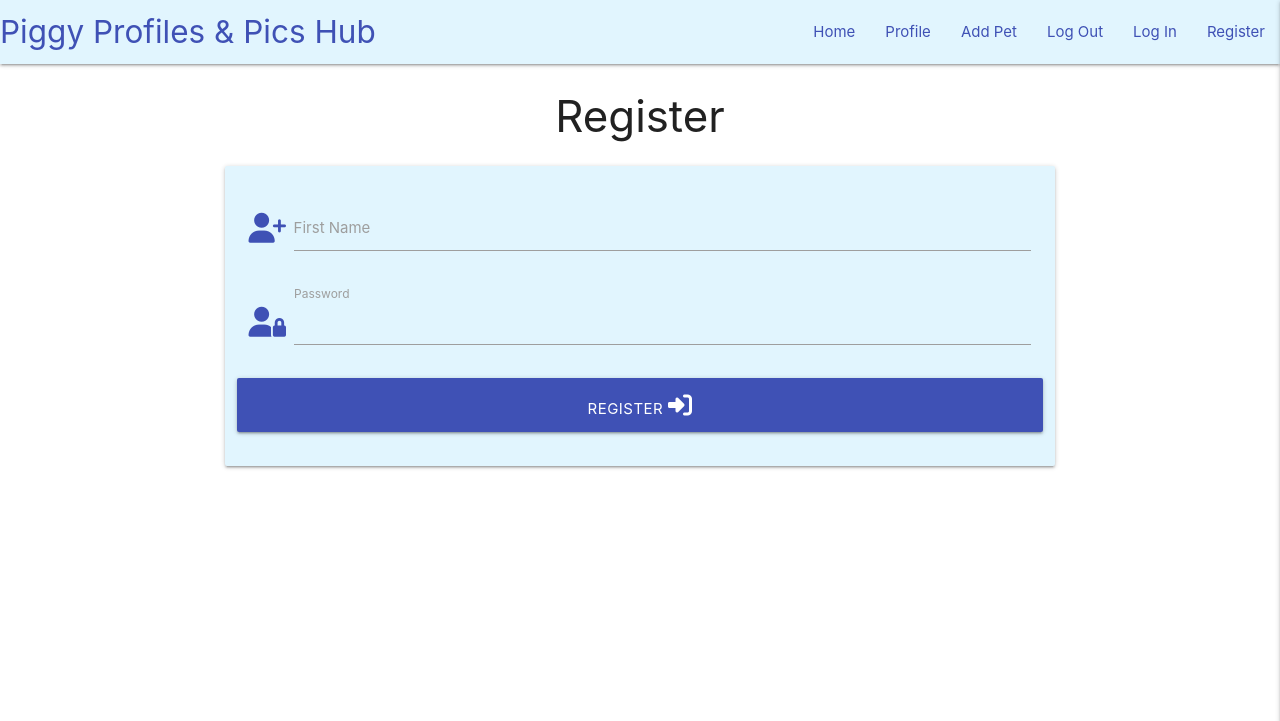
After one commit to marina9222/guinea-pig-database, a Flask app: page /register in a window 1280 px wide. The commit adds this page. Shown: the top 721 px of the page. Run offline with Flask 2, Linux system fonts and the light colour scheme; some libraries are stand-ins or nearby versions.

Commit message:
Add: Register template

```diff
--- a/app.py
+++ b/app.py
@@ -40,6 +40,11 @@ def get_pets():
     return render_template('pets.html', pets=pets)
 
 
+@app.route("/register", methods=["GET", "POST"])
+def register():
+    return render_template("register.html")
+
+
 if __name__ == "__main__":
     app.run(host=os.environ.get("IP"),
             port=int(os.environ.get("PORT")),
--- a/static/css/styles.css
+++ b/static/css/styles.css
@@ -9,7 +9,9 @@ nav ul li a {
     padding: 0 15px;
 }
 
-
+.row {
+    margin-bottom: 10px;
+}
 
 
 
--- a/templates/index.html
+++ b/templates/index.html
@@ -11,7 +11,8 @@
     href="https://cdn.jsdelivr.net/npm/@materializecss/materialize@2.1.0/dist/css/materialize.min.css"
     type="text/css" />
   <link rel="stylesheet" href="{{ url_for('static', filename='css/styles.css') }}" type="text/css" />
-  {% block styles %} {% endblock %}
+  {% block styles %}
+  {% endblock %}
   <title>Piggy Profiles & Pics Hub</title>
 </head>
 
@@ -29,7 +30,7 @@
           <li><a href="#" class="indigo-text">Add Pet</a></li>
           <li><a href="#" class="indigo-text">Log Out</a></li>
           <li><a href="#" class="indigo-text">Log In</a></li>
-          <li><a href="#" class="indigo-text">Register</a></li>
+          <li><a href="{{ url_for('register') }}" class="indigo-text">Register</a></li>
         </ul>
       </div>
     </nav>
@@ -41,15 +42,17 @@
           <li><a href="#" class="indigo-text">Add Pet</a></li>
           <li><a href="#" class="indigo-text">Log Out</a></li>
           <li><a href="#" class="indigo-text">Log In</a></li>
-          <li><a href="#" class="indigo-text">Register</a></li>
+          <li><a href="{{ url_for('register') }}" class="indigo-text">Register</a></li>
     </ul>
   </header>
-  {% block content %} {% endblock %}
+  {% block content %}
+  {% endblock %}
 
 
   <script src="https://cdn.jsdelivr.net/npm/@materializecss/materialize@2.1.0/dist/js/materialize.min.js"></script>
   <script src="{{ url_for('static', filename='js/script.js') }}"></script>
-  {% block scripts %} {% endblock %}
+  {% block scripts %}
+  {% endblock %}
 </body>
 
 </html>
--- /dev/null
+++ b/templates/register.html
@@ -0,0 +1,38 @@
+{% extends "index.html" %}
+{% block content %}
+
+
+
+<h3 class="center-align">Register</h3>
+<div class="row">
+    <form class="col s12 m8 offset-m2" method="POST" action="{{ url_for('register') }}">
+      <div class="card-panel light-blue lighten-5 ">
+
+         <!-- username field -->
+        <div class="row">
+            <div class="input-field col s12">
+                <i class="fas fa-user-plus prefix indigo-text"></i>
+                <input id="username" name="username" type="text" class="validate">
+                <label for="username">First Name</label>
+              </div>
+        </div>
+
+        <!-- password field -->
+        <div class="row">
+         <div class="input-field col s12">
+            <i class="fas fa-user-lock prefix indigo-text"></i>
+            <input id="password" name ="password" type="password" class="validate" placeholder=" " maxlength="20">
+            <label for="password">Password</label>
+          </div>
+        </div>
+        <!-- register -->
+        <div class="row">
+            <button type="submit" class="col s12 btn-large indigo">
+            Register <i class="fas fa-sign-in-alt"></i>
+            </button>
+        </div>
+      </div>
+    </form>
+  </div>
+
+  {% endblock %}
```
